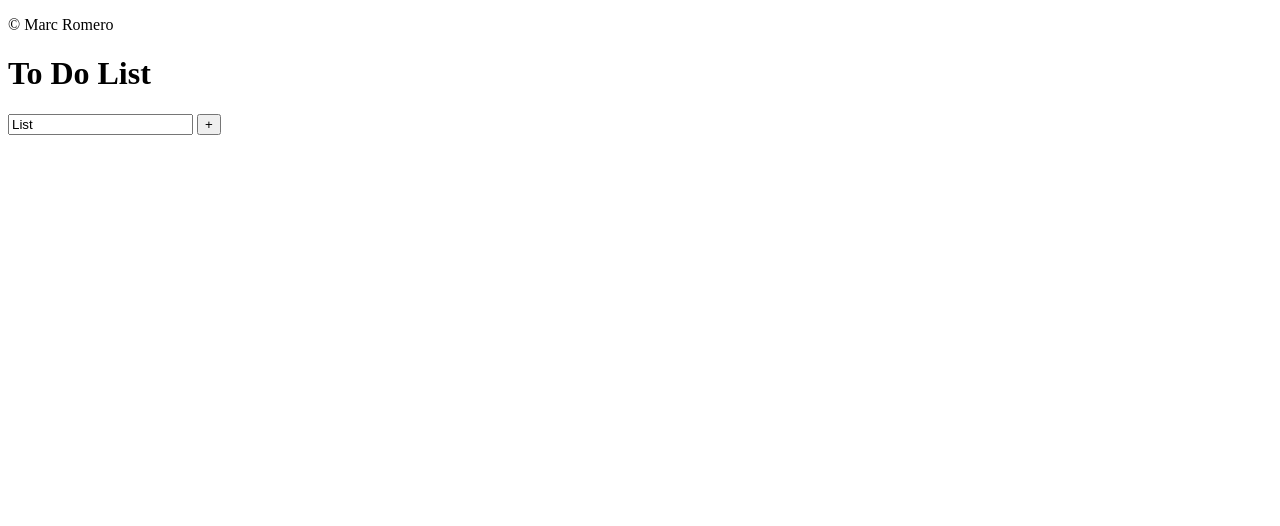
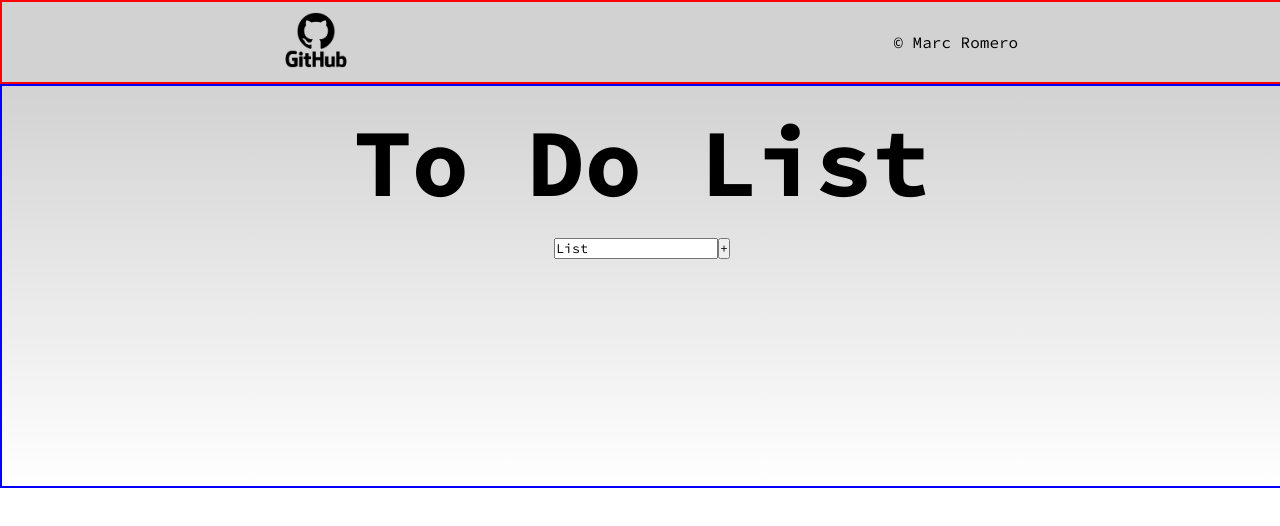
Before and after one commit to MarcusRomero/To-Do-List, a plain HTML site: page index.html in a window 1280 px wide. Drawn offline with Linux system fonts and the light colour scheme.

Commit message:
Correction of HTML / + CSS

```diff
--- a/index.html
+++ b/index.html
@@ -4,18 +4,23 @@
     <meta charset="UTF-8" />
     <meta http-equiv="X-UA-Compatible" content="IE=edge" />
     <meta name="viewport" content="width=device-width, initial-scale=1.0" />
+    <meta name="Marc Romero" content="To Do List Beta" />
     <title>To Do List</title>
-    <link rel="stylesheet" href="./script.js" />
+    <link rel="stylesheet" href="./style.css" />
   </head>
   <body>
     <header>
-      <a href="#" img=""></a>
+      <a href="https://github.com/MarcusRomero" target="_blank">
+        <img src="./resources/github-logo-img.png" alt="Lien vers GitHub" />
+      </a>
       <p>© Marc Romero</p>
     </header>
     <main>
       <h1>To Do List</h1>
-      <input type="text" value="List" />
-      <button>+</button>
+      <div>
+        <input type="text" value="List" />
+        <button>+</button>
+      </div>
     </main>
   </body>
   <script src="./script.js"></script>
--- a/style.css
+++ b/style.css
@@ -0,0 +1,44 @@
+@import url('https://fonts.googleapis.com/css2?family=Source+Code+Pro:ital,wght@0,200;0,300;0,400;0,500;0,600;0,700;0,800;1,200;1,300;1,400;1,500;1,600;1,700&display=swap');
+
+*{
+    margin: 0;
+    padding: 0;
+    box-sizing: none;
+    font-family: 'Source Code Pro', monospace;
+}
+
+header{
+    display: flex;
+    justify-content: space-around;
+    align-items: center;
+    border: 2px solid red;
+    width: 100%;
+    height: 10vh;
+    background-color: rgb(210, 210, 210);
+}
+
+
+header a img{
+    width: 100px;
+}
+
+main {
+    display: flex;
+    flex-direction: column;
+    align-items: center;
+    border: 2px solid blue;
+    width: 100%;
+    height: 50vh;
+    background: linear-gradient(rgb(210, 210, 210), rgb(255, 255, 255));
+}
+
+h1{
+    padding: 2vh;
+    font-size: 6rem;
+}
+
+div{
+    display: flex;
+    justify-content: center;
+    align-items: center;
+}
```
Also changed, not shown: resources/github-logo-img.png (added), 2 other files.
